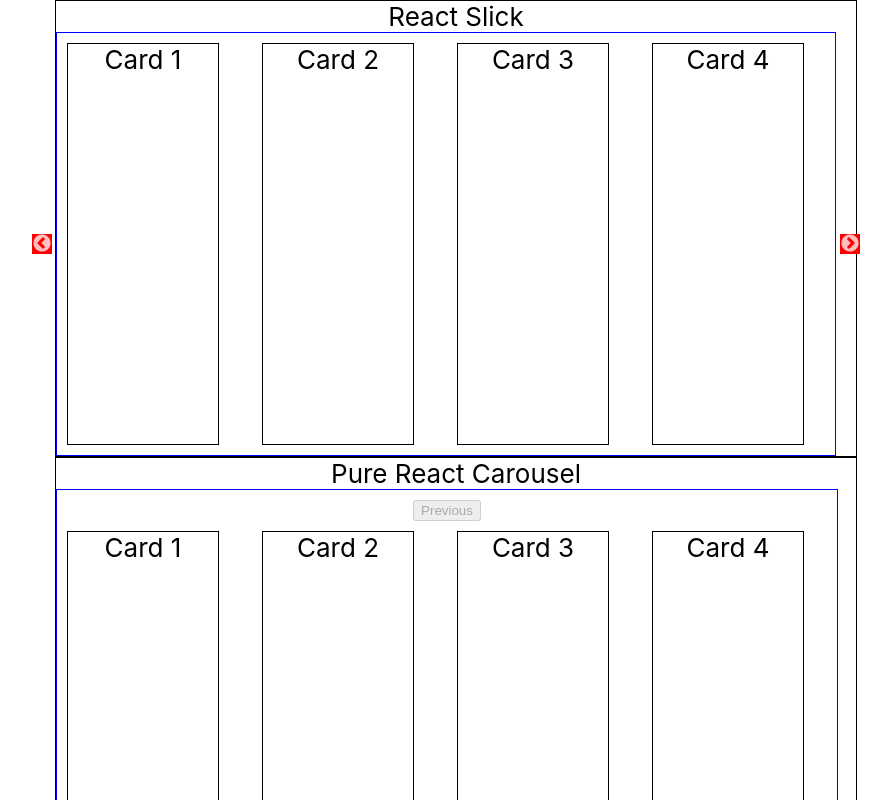
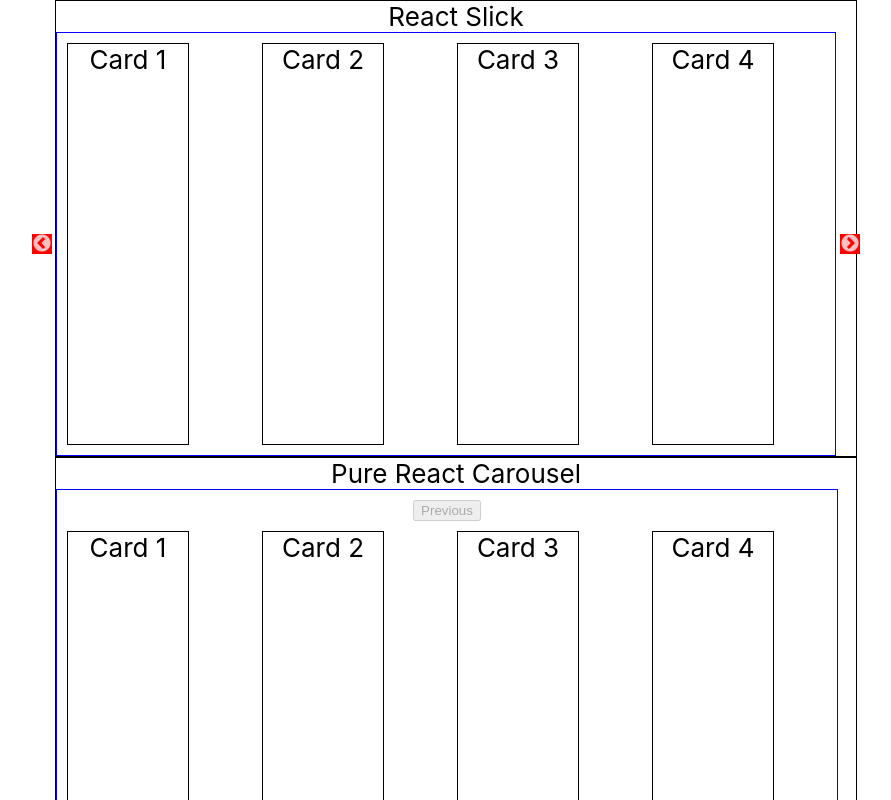
Before and after one commit to amandasavluchinske/react-carousels-sandbox, a React (Create React App) app: page / in a window 1280 px wide. Shown: the top 800 px of the page, without its empty margins (184-1075 px from the left). Built offline with nearby package versions, Linux system fonts and the light colour scheme.

Commit message:
Applies conditional styling to card

```diff
--- a/src/Card.js
+++ b/src/Card.js
@@ -2,15 +2,18 @@
 import styled from 'styled-components';
 
 const CardContainer = styled.div`
-  width: 150px;
+  width: 120px;
   height: 400px;
   border: 1px solid black;
   margin: 10px;
+  ${({ fade }) => fade && `
+    background-color: red;
+  `};
 `;
 
 
-const Card = ({ name }) => {
-  return (<CardContainer>{name}</CardContainer>);
+const Card = ({ name, fade }) => {
+  return (<CardContainer fade={fade}>{name}</CardContainer>);
 };
 
 export default Card;
```
